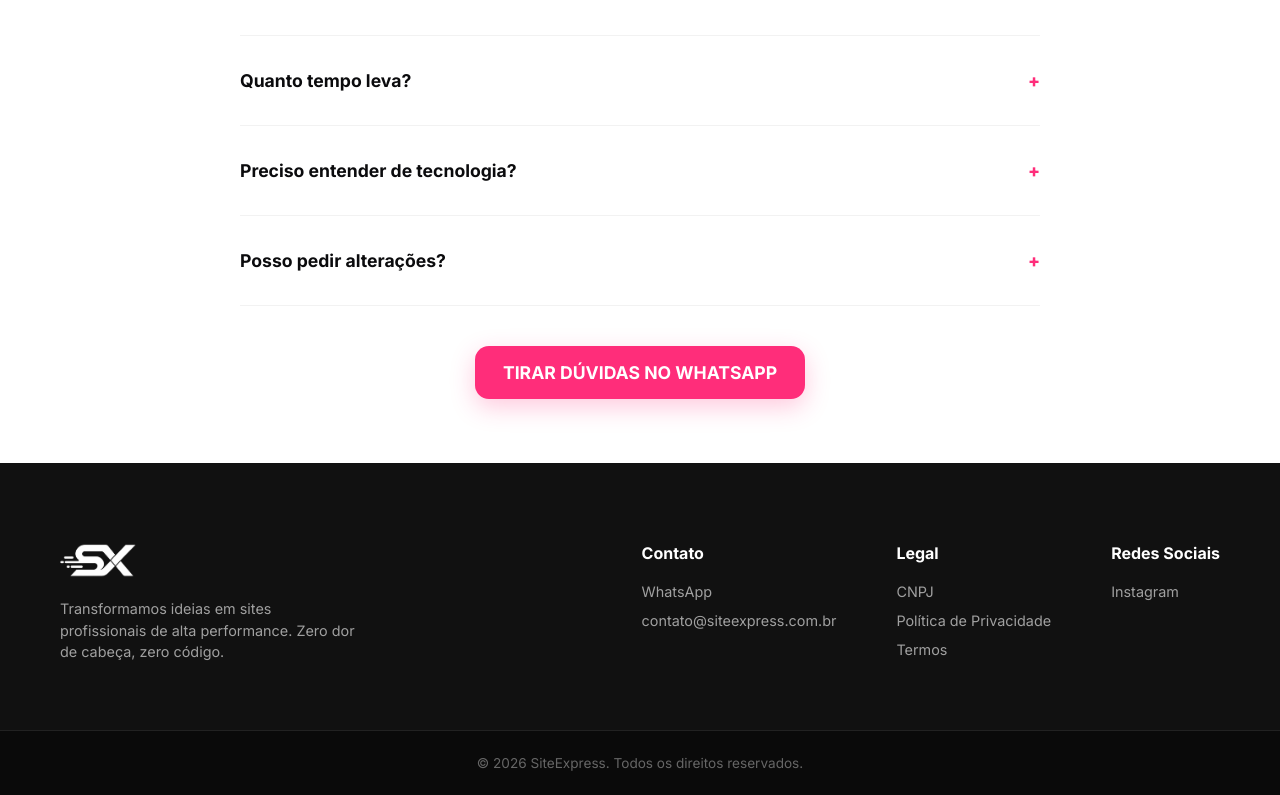
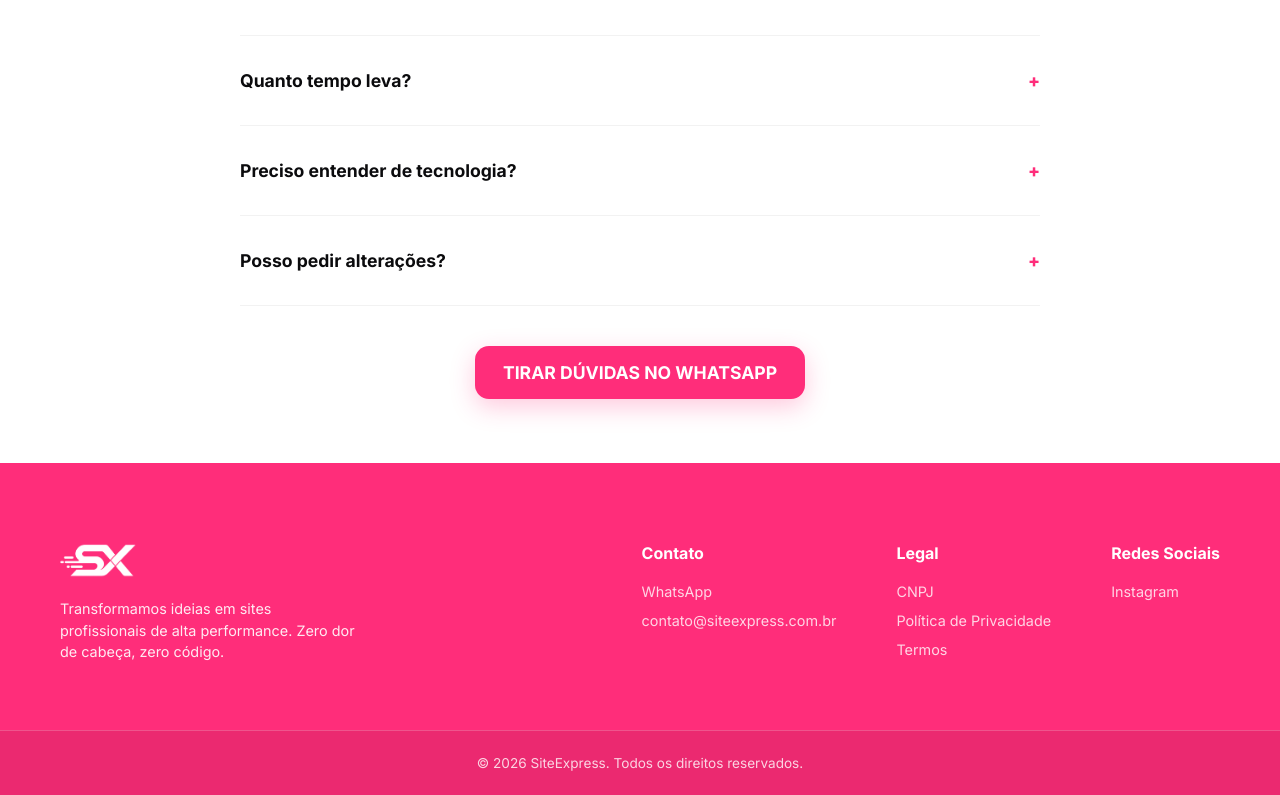
Before and after one commit to t0non/siteexpressbrasil, a Next.js app: page / in a window 1280 px wide. Shown: the part 5051-5846 px from the top of the page. Built offline with nearby package versions, Linux system fonts and the light colour scheme.

Commit message:
Muda cor de fundo do footer para rosa (magenta)

```diff
--- a/src/app/page.module.css
+++ b/src/app/page.module.css
@@ -796,8 +796,8 @@ details[open] .faqQuestion::after {
 
 /* FOOTER */
 .footer {
-  background-color: #111111;
-  color: #fff;
+  background-color: var(--color-magenta);
+  color: var(--color-white);
   padding: 80px 0 0 0;
 }
 
@@ -817,7 +817,7 @@ details[open] .faqQuestion::after {
 .footerBio {
   margin-top: 16px;
   font-size: 0.9rem;
-  color: #a0a0a0;
+  color: rgba(255, 255, 255, 0.9);
   line-height: 1.5;
 }
 
@@ -831,29 +831,30 @@ details[open] .faqQuestion::after {
   font-size: 1rem;
   margin-bottom: 20px;
   font-weight: 700;
-  color: #fff;
+  color: var(--color-white);
 }
 
 .footerCol a {
   display: block;
-  color: #a0a0a0;
+  color: rgba(255, 255, 255, 0.8);
   font-size: 0.9rem;
   margin-bottom: 12px;
   text-decoration: none;
-  transition: color 0.2s;
+  transition: color 0.2s, opacity 0.2s;
 }
 
 .footerCol a:hover {
-  color: var(--color-magenta);
+  color: var(--color-white);
+  opacity: 1;
 }
 
 .footerBottom {
-  background-color: #0a0a0a;
+  background-color: rgba(0, 0, 0, 0.08);
   padding: 24px 0;
   text-align: center;
   font-size: 0.85rem;
-  color: #666;
-  border-top: 1px solid #222;
+  color: rgba(255, 255, 255, 0.8);
+  border-top: 1px solid rgba(255, 255, 255, 0.2);
 }
 
 /* STICKY CTA */
```
